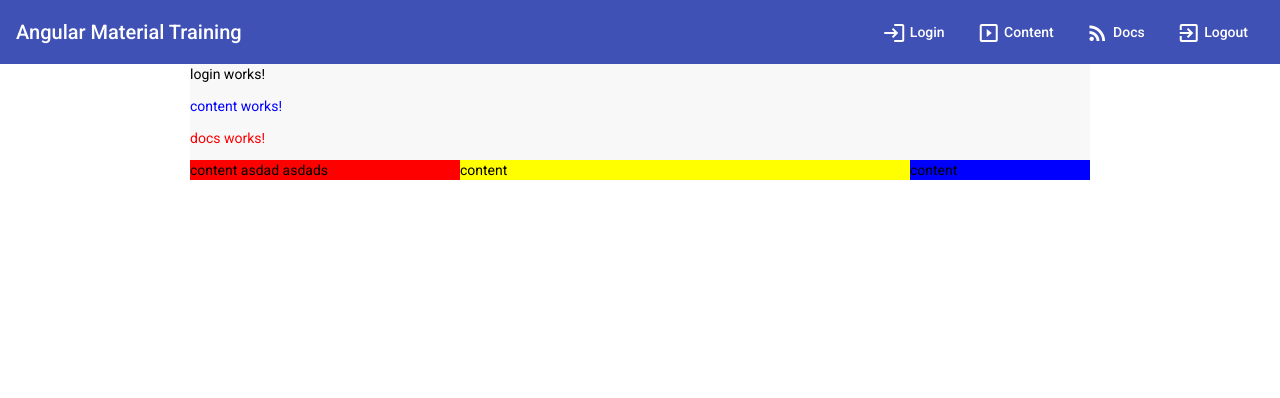
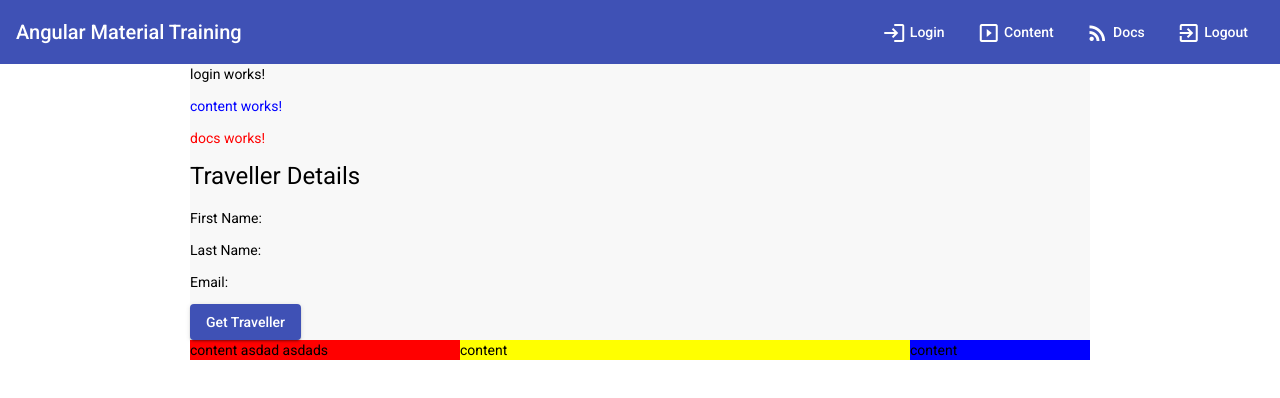
Before and after one commit to inspirexs/angular-training, an Angular app: page / in a window 1280 px wide. Shown: the top 398 px of the page. Built offline with nearby package versions, Linux system fonts and the light colour scheme.

Commit message:
working api call

```diff
--- a/src/app/components/docs/docs.component.html
+++ b/src/app/components/docs/docs.component.html
@@ -1,3 +1,10 @@
 <p class="p-class">
   docs works!
 </p>
+
+<h1>Traveller Details</h1>
+<p>First Name: {{traveller?.firstName}}</p>
+<p>Last Name: {{traveller?.lastName}}</p>
+<p>Email: {{traveller?.emailAddress}}</p>
+
+<button mat-raised-button color="primary" (click)="getTraveller()">Get Traveller</button>
--- a/src/app/components/docs/docs.component.ts
+++ b/src/app/components/docs/docs.component.ts
@@ -1,4 +1,5 @@
 import { Component, OnInit } from '@angular/core';
+import { MercuryClientService } from 'src/app/services/mercury-client.service';
 
 @Component({
   selector: 'app-docs',
@@ -7,9 +8,23 @@
 })
 export class DocsComponent implements OnInit {
 
-  constructor() { }
+  traveller: any = null;
 
-  ngOnInit() {
+  constructor(private mercuryClientService: MercuryClientService) { }
+
+  ngOnInit(): void {
+
+  }
+
+  getTraveller(): void{
+
+
+    this.mercuryClientService.getTraveller().subscribe(data => {
+      console.log(data);
+      this.traveller = data;
+    }, error => {
+      console.log(error);
+    });
   }
 
 }
--- /dev/null
+++ b/src/app/services/mercury-client.service.ts
@@ -0,0 +1,22 @@
+import { HttpClient, HttpHeaders } from '@angular/common/http';
+import { Injectable } from '@angular/core';
+
+@Injectable({
+  providedIn: 'root'
+})
+export class MercuryClientService {
+
+  constructor(private httpClient: HttpClient) { }
+
+  test(): void{
+    alert('TEST WORKS');
+  }
+
+  getTraveller(): any{
+    const httpHeaders: HttpHeaders = new HttpHeaders({
+      Authorization: 'mobile_traveller_app_token'
+    });
+
+    return this.httpClient.get<any>('https://mercury-api.st.globalblue.com:443/api/Globalblue/3.0/Members/documentType=PASSPORT&documentNumber=LU01201LU&documentCountry=ALA', { headers: httpHeaders} );
+  }
+}
```
Also changed, not shown: src/app/app.module.ts (+9 -6 lines), 1 other file (tests, documents, lock files or other folders).
